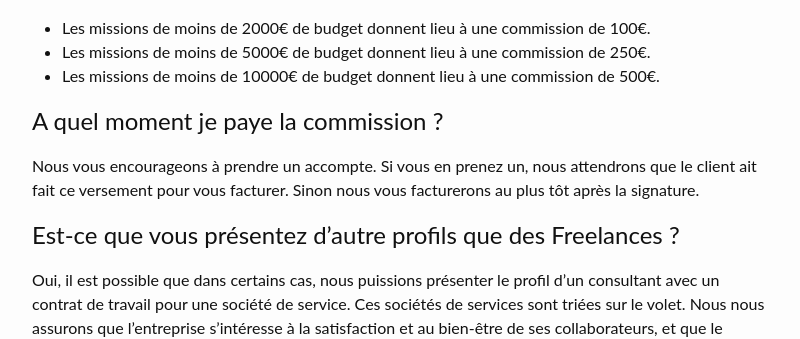
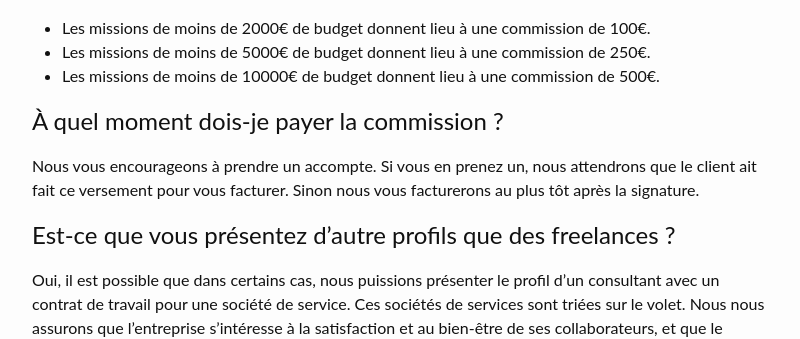
Before and after one commit to jechercheundev/faq, a Jekyll site: the page built from freelance.md, in a window 1280 px wide and 900 px high, scrolled down 1922 px. Shown: the part 154-493 px from the top of the window, without its empty margins (238-1038 px from the left). Built offline with Jekyll 4.4.1, drawn with Linux system fonts in a browser that asks for light colours; a script that is not in the unit is left out.

Commit message:
accent + conjugaison

```diff
--- a/freelance.md
+++ b/freelance.md
@@ -74,11 +74,11 @@ Nous avons un barème simple pour les petites missions.
 * Les missions de moins de 5000€ de budget donnent lieu à une commission de 250€.
 * Les missions de moins de 10000€ de budget donnent lieu à une commission de 500€.
 
-## A quel moment je paye la commission ?
+## À quel moment dois-je payer la commission ?
 
 Nous vous encourageons à prendre un accompte. Si vous en prenez un, nous attendrons que le client ait fait ce versement pour vous facturer. Sinon nous vous facturerons au plus tôt après la signature.
 
-## Est-ce que vous présentez d'autre profils que des Freelances ?
+## Est-ce que vous présentez d'autre profils que des freelances ?
 
 Oui, il est possible que dans certains cas, nous puissions présenter le profil d'un consultant avec un contrat de travail pour une société de service. Ces sociétés de services sont triées sur le volet. Nous nous assurons que l'entreprise s'intéresse à la satisfaction et au bien-être de ses collaborateurs, et que le consultant est bien intéressé par la mission. Nous qualifions le consultant en direct aussi bien que s'il était un freelance.
 
```
